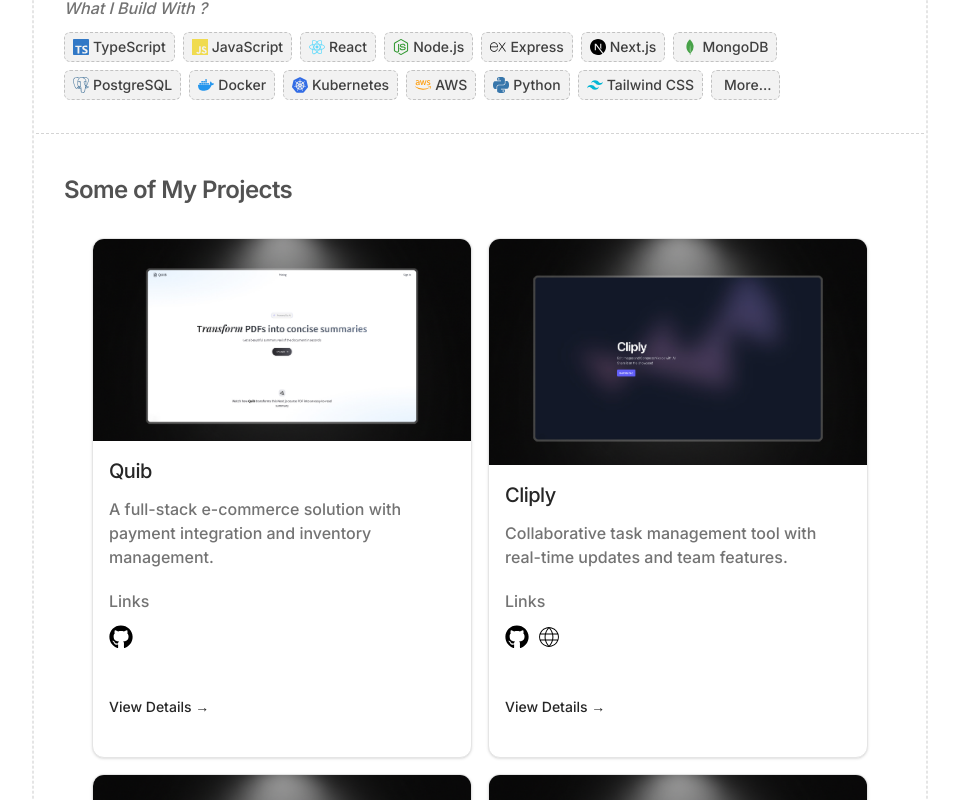
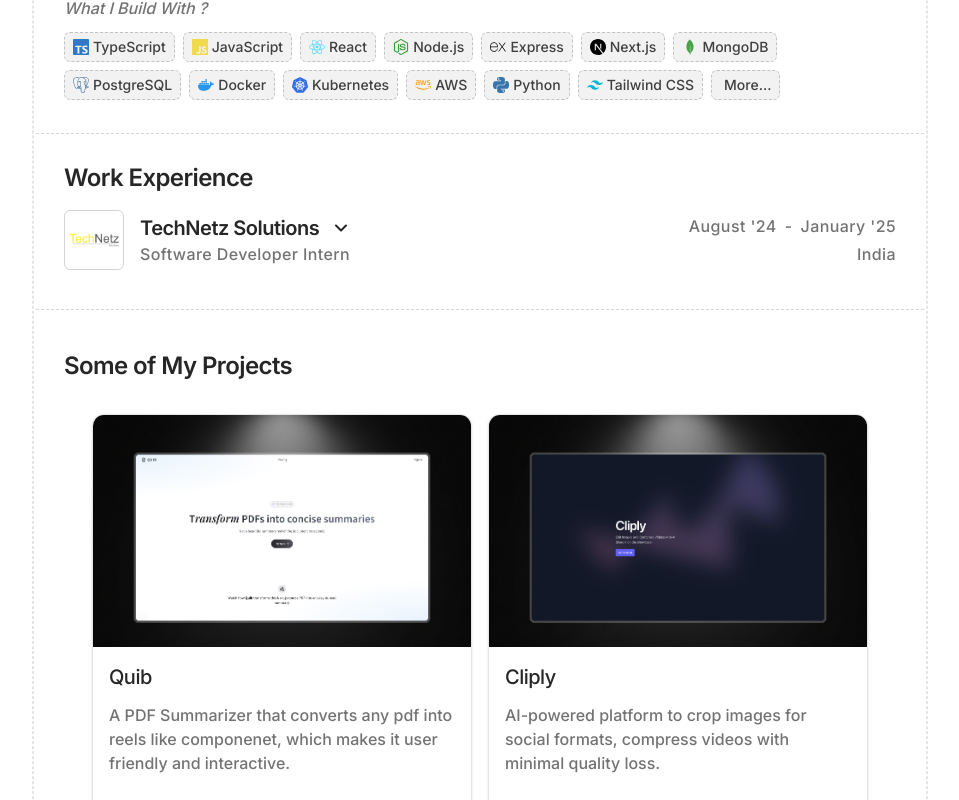
Before and after one commit to ShahuKor/Portfolio, a Next.js app: page / in a window 1280 px wide. Shown: the part 440-1240 px from the top of the page, without its empty margins (160-1119 px from the left). Built offline with nearby package versions, Linux system fonts and the light colour scheme.

Commit message:
Add Work experience section

```diff
--- a/app/page.tsx
+++ b/app/page.tsx
@@ -1,6 +1,7 @@
 import { Container } from "@/components/Container";
 import { Hero } from "@/components/hero";
 import { Projects } from "@/components/projects-landing";
+import WorkExp from "@/components/work-experience";
 
 export default function Home() {
   return (
@@ -9,6 +10,7 @@
         <div className="pointer-events-none absolute top-0 bottom-0 left-0 w-px border border-dashed border-neutral-200 dark:border-neutral-200/20" />
         <div className="pointer-events-none absolute top-0 right-0 bottom-0 w-px border border-dashed border-neutral-200 dark:border-neutral-200/20" />
         <Hero />
+        <WorkExp />
         <Projects />
       </Container>
     </div>
--- a/components/projects-landing.tsx
+++ b/components/projects-landing.tsx
@@ -1,3 +1,4 @@
+import Link from "next/link";
 import Card from "./ui/card";
 
 interface Project {
@@ -15,7 +16,7 @@
     src: "/quib-image.jpg",
     title: "Quib",
     description:
-      "A full-stack e-commerce solution with payment integration and inventory management.",
+      "A PDF Summarizer that converts any pdf into reels like componenet, which makes it user friendly and interactive. ",
     projectlink: "/projects/ecommerce",
     githublink: "https://github.com/ShahuKor/Quib",
   },
@@ -23,7 +24,7 @@
     src: "/cliply-image.jpg",
     title: "Cliply",
     description:
-      "Collaborative task management tool with real-time updates and team features.",
+      "AI-powered platform to crop images for social formats, compress videos with minimal quality loss.",
     projectlink: "/projects/task-app",
     githublink: "https://github.com/ShahuKor/About-Cliply",
     livelink: "https://cliply-kohl.vercel.app/",
@@ -32,7 +33,7 @@
     src: "/foodflux-image.jpg",
     title: "FoodFlux",
     description:
-      "Collaborative task management tool with real-time updates and team features.",
+      "A completely distributed microservices system demonstrating food delivery services and inter-service communication.",
     projectlink: "/projects/task-app",
     githublink:
       "https://github.com/ShahuKor/FoodFlux-Distributed-Food-Ordering",
@@ -41,7 +42,7 @@
     src: "/webchat-ai-image.jpg",
     title: "WebChat AI",
     description:
-      "Collaborative task management tool with real-time updates and team features.",
+      "A RAG chatbot that makes chatgpt get context of any url or website, built with Streamlit and LangChain.",
     projectlink: "/projects/task-app",
     githublink: "https://github.com/ShahuKor/WebChat-Ai",
   },
@@ -50,7 +51,7 @@
 export const Projects = () => {
   return (
     <div className="py-6">
-      <p className="py-4 text-2xl font-semibold tracking-tight text-neutral-600 dark:text-neutral-100">
+      <p className="py-4 text-2xl font-semibold tracking-tight text-neutral-800 dark:text-neutral-100">
         Some of My Projects
       </p>
       <div className="flex flex-col items-center">
@@ -67,6 +68,11 @@
             />
           ))}
         </div>
+        <Link href="/projects">
+          <button className="mt-4 rounded-md border border-neutral-200 px-3 py-1.5 text-sm font-medium shadow-[inset_0_2px_4px_rgba(0,0,0,0.06)] transition-shadow hover:shadow-[inset_0_2px_4px_rgba(0,0,0,0.12)] dark:border-neutral-300/30 dark:bg-neutral-50/5 dark:shadow-[inset_2px_4px_4px_rgba(255,255,255,0.06)] dark:hover:shadow-[inset_0_2px_4px_rgba(255,255,255,0.12)]">
+            View All Projects
+          </button>
+        </Link>
       </div>
     </div>
   );
--- a/components/ui/card.tsx
+++ b/components/ui/card.tsx
@@ -39,11 +39,11 @@
           {title}
         </h3>
 
-        <p className="flex-1 pb-2 text-base font-medium text-(--color-secondary)">
+        <p className="flex-1 text-base font-medium text-(--color-secondary)">
           {description}
         </p>
 
-        <div className="pb-8">
+        <div>
           <p className="pb-3 text-base font-medium text-(--color-secondary)">
             Links
           </p>
@@ -60,7 +60,7 @@
         </div>
       </div>
 
-      <div className="flex items-center justify-between px-4 pb-10">
+      <div className="flex items-center justify-between px-4 pb-7">
         <Link
           href={projectlink}
           className="text-sm font-medium text-neutral-800 underline-offset-4 hover:underline dark:text-neutral-200"
--- /dev/null
+++ b/components/ui/companies.tsx
@@ -0,0 +1,132 @@
+import Image from "next/image";
+import { IconType } from "react-icons";
+import { useState } from "react";
+
+interface Technology {
+  name: string;
+  icon: IconType;
+  color: string;
+}
+
+interface CompaniesProps {
+  logo: string;
+  name: string;
+  role: string;
+  description: string;
+  workedfrom: string;
+  workedto: string;
+  location: string;
+  technologiesWorked: Technology[];
+}
+
+export default function Companies({
+  logo,
+  name,
+  role,
+  description,
+  workedfrom,
+  workedto,
+  location,
+  technologiesWorked,
+}: CompaniesProps) {
+  const [isExpanded, setIsExpanded] = useState(false);
+
+  return (
+    <div>
+      <div className="flex w-full items-center gap-4">
+        <Image
+          src={logo}
+          className="rounded-md border border-neutral-300 bg-white dark:border-neutral-200/20"
+          alt="Company Logo"
+          height={60}
+          width={60}
+          draggable={false}
+          loading="lazy"
+        />
+
+        <div className="flex w-full flex-col">
+          <div className="flex justify-between">
+            <div className="flex items-center gap-3">
+              <h2 className="text-xl font-semibold tracking-tight text-neutral-800 dark:text-neutral-300">
+                {name}
+              </h2>
+              <button
+                onClick={() => setIsExpanded(!isExpanded)}
+                className="transition-transform duration-300 ease-in-out hover:opacity-70"
+                style={{
+                  transform: isExpanded ? "rotate(180deg)" : "rotate(0deg)",
+                }}
+                aria-label={isExpanded ? "Collapse details" : "Expand details"}
+              >
+                <svg
+                  width="20"
+                  height="20"
+                  viewBox="0 0 20 20"
+                  fill="none"
+                  xmlns="http://www.w3.org/2000/svg"
+                  className="text-neutral-800 dark:text-neutral-300"
+                >
+                  <path
+                    d="M5 7.5L10 12.5L15 7.5"
+                    stroke="currentColor"
+                    strokeWidth="2"
+                    strokeLinecap="round"
+                    strokeLinejoin="round"
+                  />
+                </svg>
+              </button>
+            </div>
+            <div className="text-md flex max-w-lg gap-2 font-medium tracking-wide text-(--color-secondary)">
+              <p>{workedfrom}</p>
+              <p>-</p>
+              <p>{workedto}</p>
+            </div>
+          </div>
+          <div className="flex justify-between">
+            <h2 className="text-md max-w-lg font-medium tracking-wide text-(--color-secondary)">
+              {role}
+            </h2>
+            <p className="text-md max-w-lg font-medium tracking-wide text-(--color-secondary)">
+              {location}
+            </p>
+          </div>
+        </div>
+      </div>
+
+      <div
+        className="overflow-hidden transition-all duration-500 ease-in-out"
+        style={{
+          maxHeight: isExpanded ? "1000px" : "0",
+          opacity: isExpanded ? 1 : 0,
+        }}
+      >
+        <div className="mt-3 w-full py-5">
+          <p className="text-lg font-semibold tracking-tight text-neutral-800 dark:text-neutral-300">
+            Technologies
+          </p>
+          <div className="mt-3 flex flex-wrap gap-2">
+            {technologiesWorked.map((tech) => (
+              <div
+                key={tech.name}
+                className="skill-inner-shadow inline-flex items-center self-end rounded-md border border-dashed border-black/20 bg-black/5 px-2 py-1 text-sm text-black dark:border-white/30 dark:bg-white/15 dark:text-white"
+              >
+                <div className="size-4 shrink-0">
+                  <tech.icon
+                    className="h-full w-full"
+                    style={{ color: tech.color }}
+                  />
+                </div>
+                <p className="ml-1 text-sm font-medium text-neutral-700 dark:text-neutral-300/80">
+                  {tech.name}
+                </p>
+              </div>
+            ))}
+          </div>
+          <p className="text-md py-4 font-medium tracking-wide text-(--color-secondary)">
+            {description}
+          </p>
+        </div>
+      </div>
+    </div>
+  );
+}
--- /dev/null
+++ b/components/work-experience.tsx
@@ -0,0 +1,82 @@
+"use client";
+import { IconType } from "react-icons";
+import Companies from "./ui/companies";
+import {
+  SiJavascript,
+  SiNodedotjs,
+  SiExpress,
+  SiPostgresql,
+} from "react-icons/si";
+
+interface Technology {
+  name: string;
+  icon: IconType;
+  color: string;
+}
+
+interface WorkedCompanies {
+  logo: string;
+  name: string;
+  role: string;
+  description: string;
+  workedfrom: string;
+  workedto: string;
+  location: string;
+  technologiesWorked: Technology[];
+}
+
+const companydetails: WorkedCompanies[] = [
+  {
+    logo: "/Technetzlogo600.png",
+    name: "TechNetz Solutions",
+    role: "Software Developer Intern",
+    description:
+      "Contributed to the development of a management web application by building core back-end modules and data services for user, sales, purchase, and transport management. Collaborated closely with a team to adapt to client requirements, delivering scalable, maintainable, and user-focused solutions.",
+    workedfrom: "August '24",
+    workedto: "January '25",
+    location: "India",
+    technologiesWorked: [
+      {
+        name: "Javascript",
+        icon: SiJavascript,
+        color: "F0DB4F",
+      },
+      { name: "Node.js", icon: SiNodedotjs, color: "#339933" },
+
+      {
+        name: "Express",
+        icon: SiExpress,
+        color: "#000000",
+      },
+      {
+        name: "PostgreSQL",
+        icon: SiPostgresql,
+        color: "#336791",
+      },
+    ],
+  },
+];
+
+export default function WorkExp() {
+  return (
+    <div className="relative pt-3 pb-10">
+      <div className="pointer-events-none absolute -right-7 bottom-0 -left-7 h-px border-b border-dashed border-neutral-300 dark:border-neutral-200/20" />
+      <p className="py-4 text-2xl font-semibold tracking-tight text-neutral-800 dark:text-neutral-100">
+        Work Experience
+      </p>
+      {companydetails.map((company, index) => (
+        <Companies
+          key={index}
+          logo={company.logo}
+          name={company.name}
+          role={company.role}
+          description={company.description}
+          workedfrom={company.workedfrom}
+          workedto={company.workedto}
+          location={company.location}
+          technologiesWorked={company.technologiesWorked}
+        />
+      ))}
+    </div>
+  );
+}
```
Also changed, not shown: public/Technetzlogo600.png (added).
